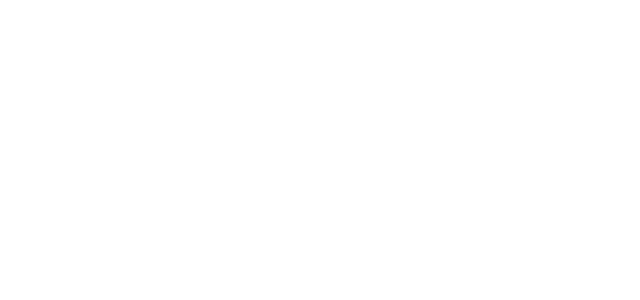
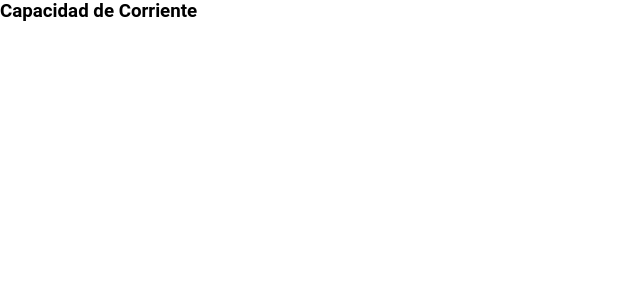
Before and after one commit to cmarioep/ROD-QuickCalc, a React (Vite) app: page /currentcapacity in a window 1280 px wide. Before the commit this address had no page. Shown: the top 300 px of the page, without its empty margins (0-640 px from the left). Built offline with nearby package versions, Linux system fonts and the light colour scheme.

Commit message:
Feature: pages

```diff
--- a/src/App.jsx
+++ b/src/App.jsx
@@ -1,9 +1,6 @@
 import { Route, Routes } from "react-router-dom";
 
-import { Home } from "./pages/Home";
-import { VoltageDrop } from './components/VoltageDrop';
-
-
+import { Home, VoltageDrop, CurrentCapacity } from "./pages/";
 
 
 function App() {
@@ -14,6 +11,7 @@
       <Routes>
         <Route path="/" element={<Home />} />
         <Route path="/voltagedrop" element={<VoltageDrop />} />
+        <Route path="/currentcapacity" element={<CurrentCapacity />} />
       </Routes>
     </>
 
--- /dev/null
+++ b/src/pages/CurrentCapacity.jsx
@@ -0,0 +1,9 @@
+export const CurrentCapacity= () => {
+
+    return (
+        <>
+            <h3>Capacidad de Corriente</h3>
+        </>
+    )
+
+}
--- a/src/pages/Home.jsx
+++ b/src/pages/Home.jsx
@@ -5,6 +5,7 @@
     return (
         <>
             <Link to="/voltagedrop">Caida de Tension</Link>
+            <Link to="/currentcapacity">Capacidad de Corriente</Link>
         </>
     )
 
--- /dev/null
+++ b/src/pages/index.js
@@ -0,0 +1,3 @@
+export * from './Home';
+export * from './CurrentCapacity';
+export * from './VoltageDrop';
```
Also changed, not shown: src/pages/VoltageDrop.jsx (renamed from src/components/VoltageDrop.jsx).
